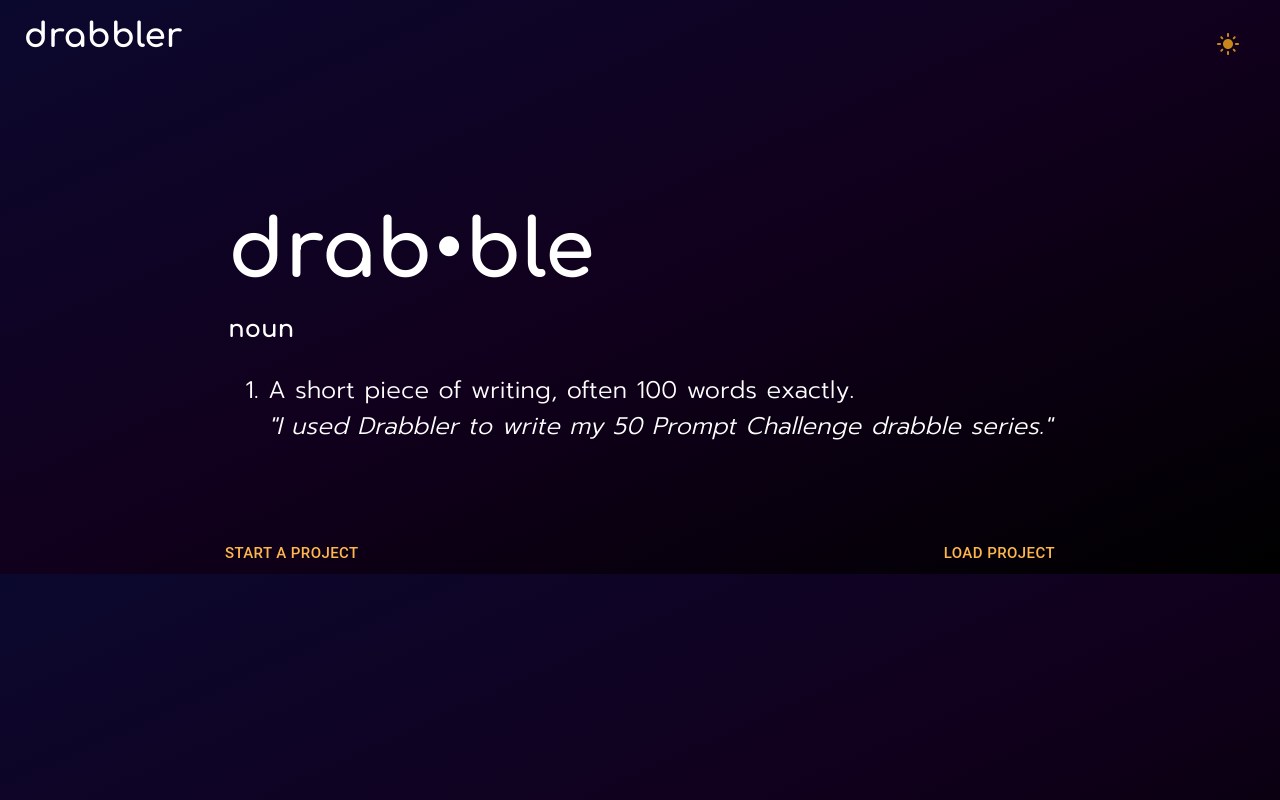
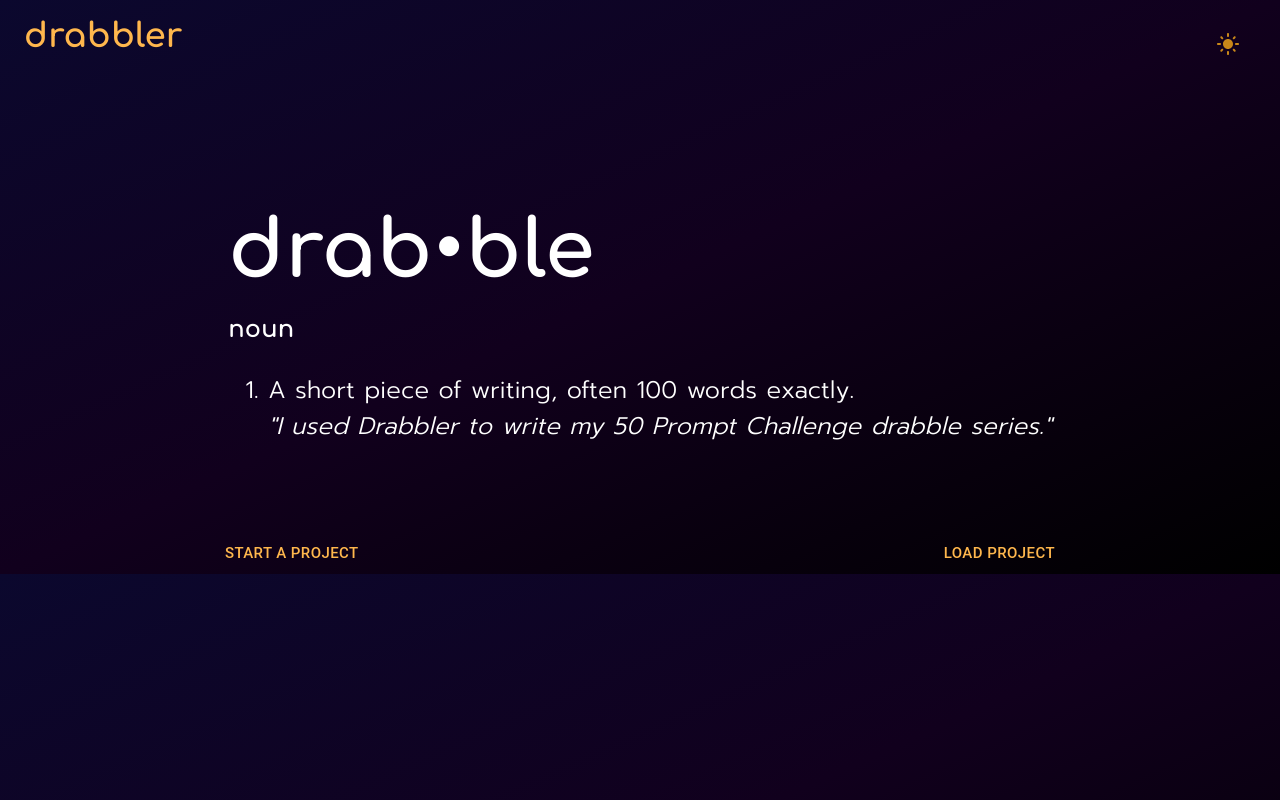
Before and after one commit to aio-v/Drabbler, a Next.js app: page / in a window 1280 px wide. Built offline with nearby package versions, Linux system fonts and the light colour scheme.

Commit message:
change logo color with theme

```diff
--- a/components/header/logo.jsx
+++ b/components/header/logo.jsx
@@ -1,10 +1,15 @@
 import React from 'react';
 import Link from 'next/link';
-import { Typography } from '@mui/material';
+import { Typography, useTheme } from '@mui/material';
 
 export function Logo() {
+    const theme = useTheme();
+
     return (
-        <Typography variant="h4" sx={{fontFamily:'Comfortaa', fontWeight:700,}}>
+        <Typography variant="h4" sx={{
+            fontFamily:'Comfortaa',
+            fontWeight:700,
+            color: theme.palette.mode === 'dark' ? 'primary.main' : 'secondary.main'}}>
             <Link href="/"><a>drabbler</a></Link>
         </Typography>
     )
```
